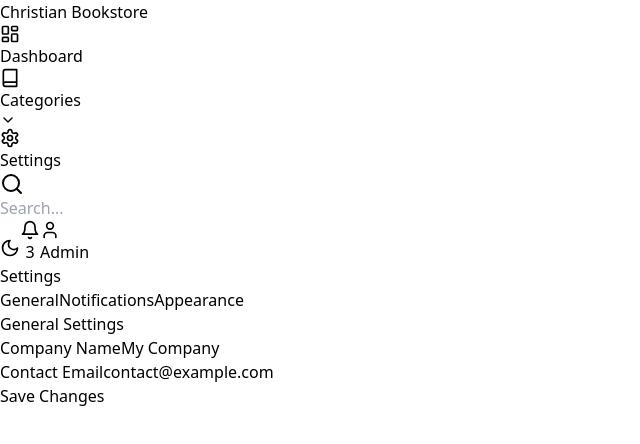
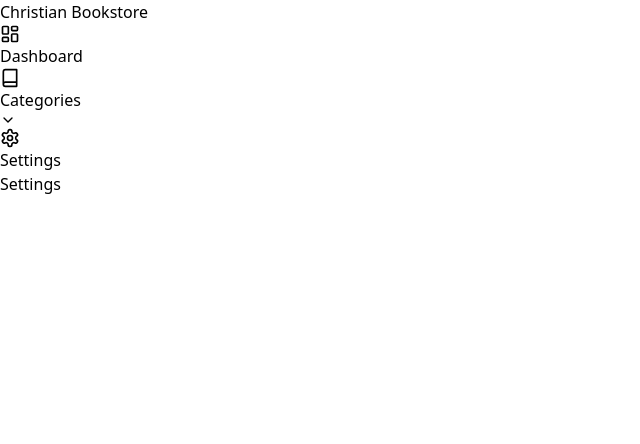
Before and after one commit to arnesssr/innventra, a React (Vite) app in the folder product-management/: page /settings in a window 1280 px wide. Shown: the top 444 px of the page, without its empty margins (0-640 px from the left). Built offline with nearby package versions, Linux system fonts and the light colour scheme.

Commit message:
feat: simplify App component by removing ThemeProvider and update routing structure in AppRoutes

```diff
--- a/product-management/src/App.tsx
+++ b/product-management/src/App.tsx
@@ -1,15 +1,12 @@
 import { BrowserRouter } from 'react-router-dom'
-import { ThemeProvider } from './context/theme-context'
 import { AppRoutes } from './routes'
-import './styles/themes.css'
+import './styles/globals.css'
 
 function App() {
   return (
-    <ThemeProvider defaultTheme="system">
-      <BrowserRouter>
-        <AppRoutes />
-      </BrowserRouter>
-    </ThemeProvider>
+    <BrowserRouter>
+      <AppRoutes />
+    </BrowserRouter>
   )
 }
 
--- a/product-management/src/components/layout/RootLayout.tsx
+++ b/product-management/src/components/layout/RootLayout.tsx
@@ -1,14 +1,12 @@
 import { Outlet } from 'react-router-dom'
 import { Sidebar } from './Sidebar'
-import { Header } from './Header'
 
 export function RootLayout() {
   return (
     <div className="min-h-screen bg-background">
       <Sidebar />
-      <div className="ml-64">
-        <Header />
-        <main className="p-6">
+      <div className="pl-64">
+        <main>
           <Outlet />
         </main>
       </div>
--- a/product-management/src/routes.tsx
+++ b/product-management/src/routes.tsx
@@ -1,12 +1,8 @@
 import { Routes, Route } from 'react-router-dom'
 import { RootLayout } from './components/layout/RootLayout'
+import { DashboardPage } from './pages/dashboard/DashboardPage'
+import { CategoryPage } from './pages/categories/CategoryPage'
 import { LoginPage } from './pages/auth/LoginPage'
-import { DashboardPage } from './pages/dashboard/DashboardPage'
-import { ProductListPage } from './pages/products/ProductListPage'
-import { ProductFormPage } from './pages/products/ProductFormPage'
-import { CategoryPage } from './pages/categories/CategoryPage'
-import { InventoryPage } from './pages/inventory/InventoryPage'
-import { SettingsPage } from './pages/settings/SettingsPage'
 
 export function AppRoutes() {
   return (
@@ -14,12 +10,8 @@
       <Route path="/login" element={<LoginPage />} />
       <Route element={<RootLayout />}>
         <Route path="/" element={<DashboardPage />} />
-        <Route path="/products" element={<ProductListPage />} />
-        <Route path="/products/new" element={<ProductFormPage />} />
-        <Route path="/products/edit/:id" element={<ProductFormPage />} />
-        <Route path="/categories" element={<CategoryPage />} />
-        <Route path="/inventory" element={<InventoryPage />} />
-        <Route path="/settings" element={<SettingsPage />} />
+        <Route path="/categories/:type" element={<CategoryPage />} />
+        <Route path="/settings" element={<div>Settings</div>} />
       </Route>
     </Routes>
   )
--- /dev/null
+++ b/product-management/src/styles/globals.css
@@ -0,0 +1,50 @@
+@tailwind base;
+@tailwind components;
+@tailwind utilities;
+
+@layer base {
+  :root {
+    --background: 0 0% 100%;
+    --foreground: 222.2 84% 4.9%;
+    --card: 0 0% 100%;
+    --card-foreground: 222.2 84% 4.9%;
+    --popover: 0 0% 100%;
+    --popover-foreground: 222.2 84% 4.9%;
+    --primary: 222.2 47.4% 11.2%;
+    --primary-foreground: 210 40% 98%;
+    --secondary: 210 40% 96.1%;
+    --secondary-foreground: 222.2 47.4% 11.2%;
+    --muted: 210 40% 96.1%;
+    --muted-foreground: 215.4 16.3% 46.9%;
+    --accent: 210 40% 96.1%;
+    --accent-foreground: 222.2 47.4% 11.2%;
+    --destructive: 0 84.2% 60.2%;
+    --destructive-foreground: 210 40% 98%;
+    --border: 214.3 31.8% 91.4%;
+    --input: 214.3 31.8% 91.4%;
+    --ring: 222.2 84% 4.9%;
+    --radius: 0.5rem;
+  }
+
+  .dark {
+    --background: 222.2 84% 4.9%;
+    --foreground: 210 40% 98%;
+    --card: 222.2 84% 4.9%;
+    --card-foreground: 210 40% 98%;
+    --popover: 222.2 84% 4.9%;
+    --popover-foreground: 210 40% 98%;
+    --primary: 210 40% 98%;
+    --primary-foreground: 222.2 47.4% 11.2%;
+    --secondary: 217.2 32.6% 17.5%;
+    --secondary-foreground: 210 40% 98%;
+    --muted: 217.2 32.6% 17.5%;
+    --muted-foreground: 215 20.2% 65.1%;
+    --accent: 217.2 32.6% 17.5%;
+    --accent-foreground: 210 40% 98%;
+    --destructive: 0 62.8% 30.6%;
+    --destructive-foreground: 210 40% 98%;
+    --border: 217.2 32.6% 17.5%;
+    --input: 217.2 32.6% 17.5%;
+    --ring: 212.7 26.8% 83.9%;
+  }
+}
```
